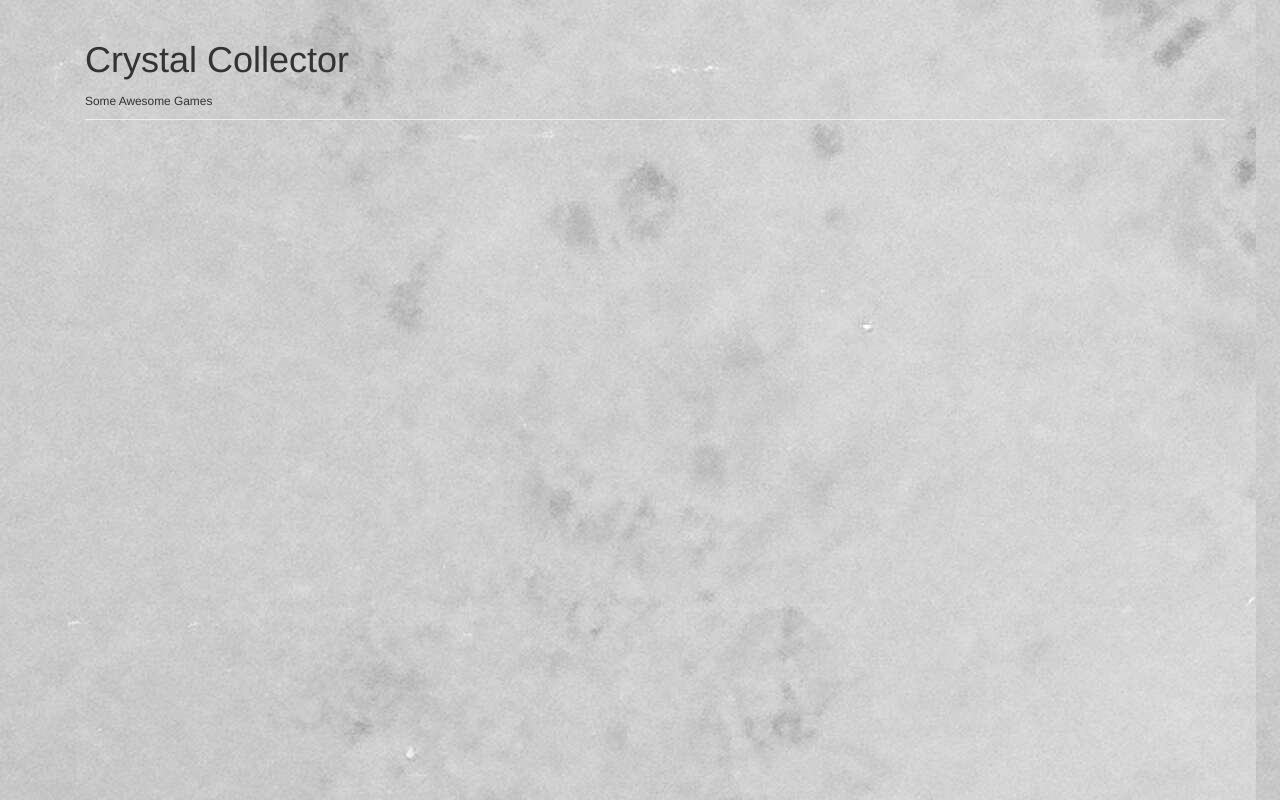
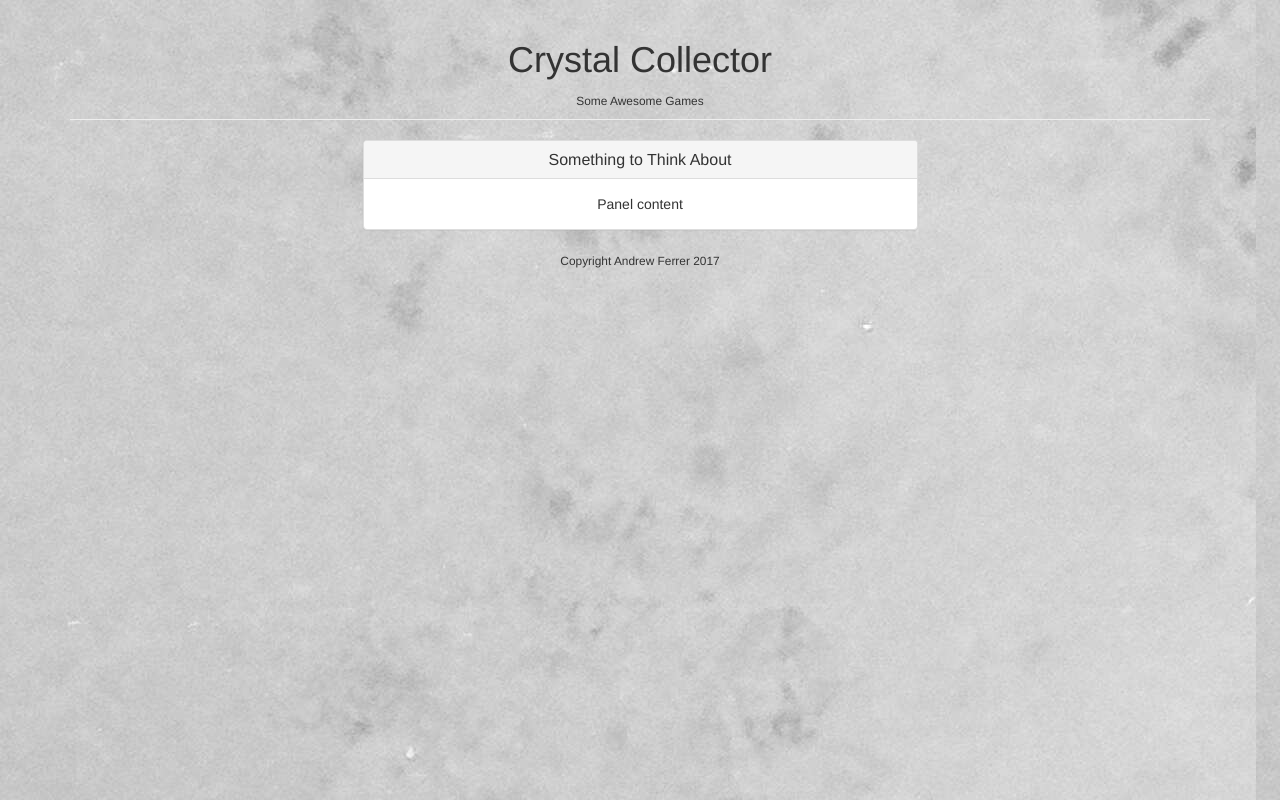
Before and after one commit to andrewbfr/crystalz, a plain HTML site: page index.html in a window 1280 px wide. Drawn offline with nearby package versions, Linux system fonts and the light colour scheme.

Commit message:
aligning

```diff
--- a/index.html
+++ b/index.html
@@ -12,12 +12,29 @@
 
 	<div class="container" id="main-container">
 
-		<div class="container">
-				<div class="page-header">
+		<div class="page-header text-center">
   					<h1>Crystal Collector</h1>
   					<span class="text-right"><small>
   					Some Awesome Games</small></span>
-				</div>
+		</div>
+
+
+
+		<div class="row">
+			 <div class="col-md-6 col-md-offset-3">
+        		<div class="panel panel-default">
+          			<div class="panel-heading">
+            <h3 class="panel-title text-center">Something to Think About</h3>
+          			</div>
+          				<div class="panel-body text-center">
+            			Panel content
+          			</div>
+        		</div>
+      </div>
+
+
+
+
 		</div>
 
 
@@ -48,7 +65,9 @@
 
 
 
+
 	</div>
+	<footer class="container-fluid footer text-center"><small>Copyright Andrew Ferrer 2017</small></footer>
 
 	<script
   src="https://code.jquery.com/jquery-3.2.1.js"
```
Also changed, not shown: assets/css/style.css (+9 -0 lines).
